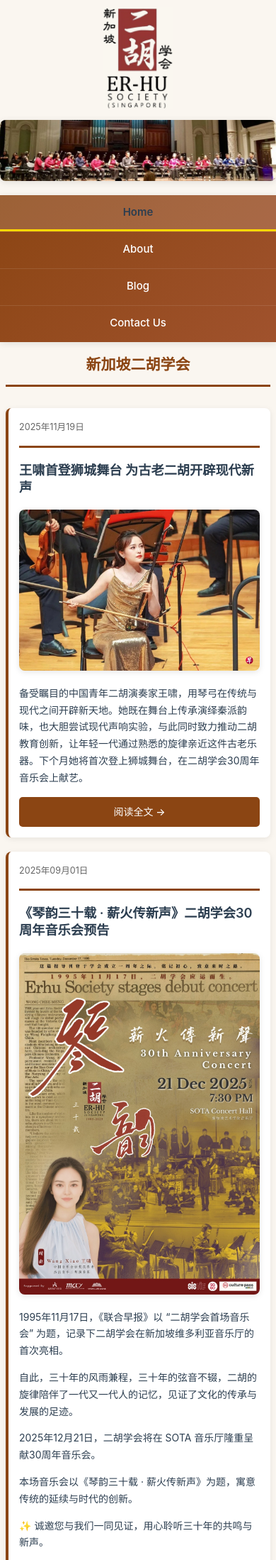
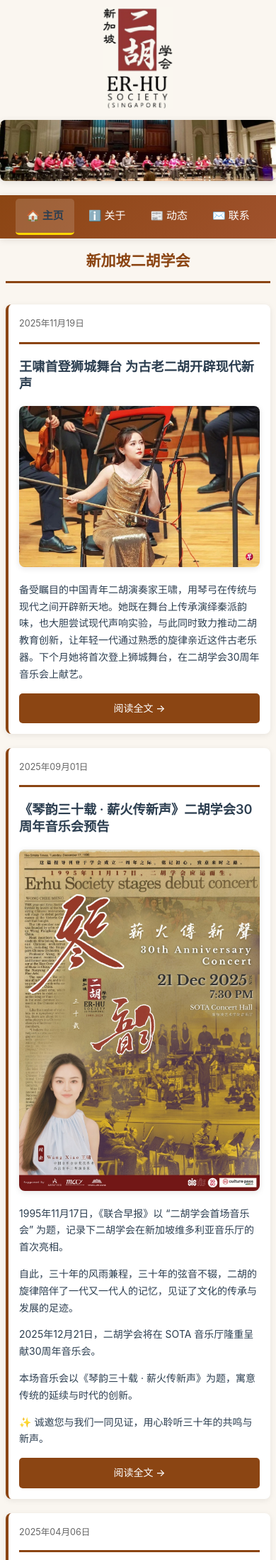
Before and after one commit to sgerhusociety/sgerhusociety.github.io, a Jekyll site: the page built from index.html, in a window 390 px wide. Shown: the top 2198 px of the page at 71% size. Built offline with Jekyll 4.4.1, drawn with Linux system fonts in a browser that asks for light colours.

Commit message:
style: update navigation labels to include localized names and improve mobile layout

```diff
--- a/_data/navigation.yml
+++ b/_data/navigation.yml
@@ -1,8 +1,8 @@
-- name: Home
+- name: 🏠 主页
   link: /
-- name: About
+- name: ℹ️ 关于
   link: /about/
-- name: Blog
+- name: 📰 动态
   link: /blog/
-- name: Contact Us
+- name: ✉️ 联系
   link: /contact-us
--- a/_sass/main.scss
+++ b/_sass/main.scss
@@ -40,13 +40,6 @@
     position: sticky;
     top: 0;
     z-index: 100;
-}
-
-/* Remove sticky nav on mobile devices */
-@media (max-width: 768px) {
-    nav {
-        position: relative;
-    }
 }
 
 nav ul {
@@ -527,22 +520,23 @@
 
     /* Mobile-friendly navigation */
     nav ul {
-        flex-direction: column;
-        align-items: stretch;
+        flex-direction: row;
+        flex-wrap: wrap;
+        justify-content: center;
+        gap: 5px;
+        padding: 5px;
     }
 
     nav ul li {
-        border-bottom: 1px solid rgba(255, 255, 255, 0.1);
-    }
-
-    nav ul li:last-child {
         border-bottom: none;
+        flex: 0 0 auto;
     }
 
     nav ul li a {
-        padding: 12px 20px;
+        padding: 10px 12px;
         text-align: center;
-        font-size: 15px;
+        font-size: 14px;
+        border-radius: 5px;
     }
 
     /* Better typography for mobile */
```
Also changed, not shown: _includes/navigation.html (+0 -21 lines).
